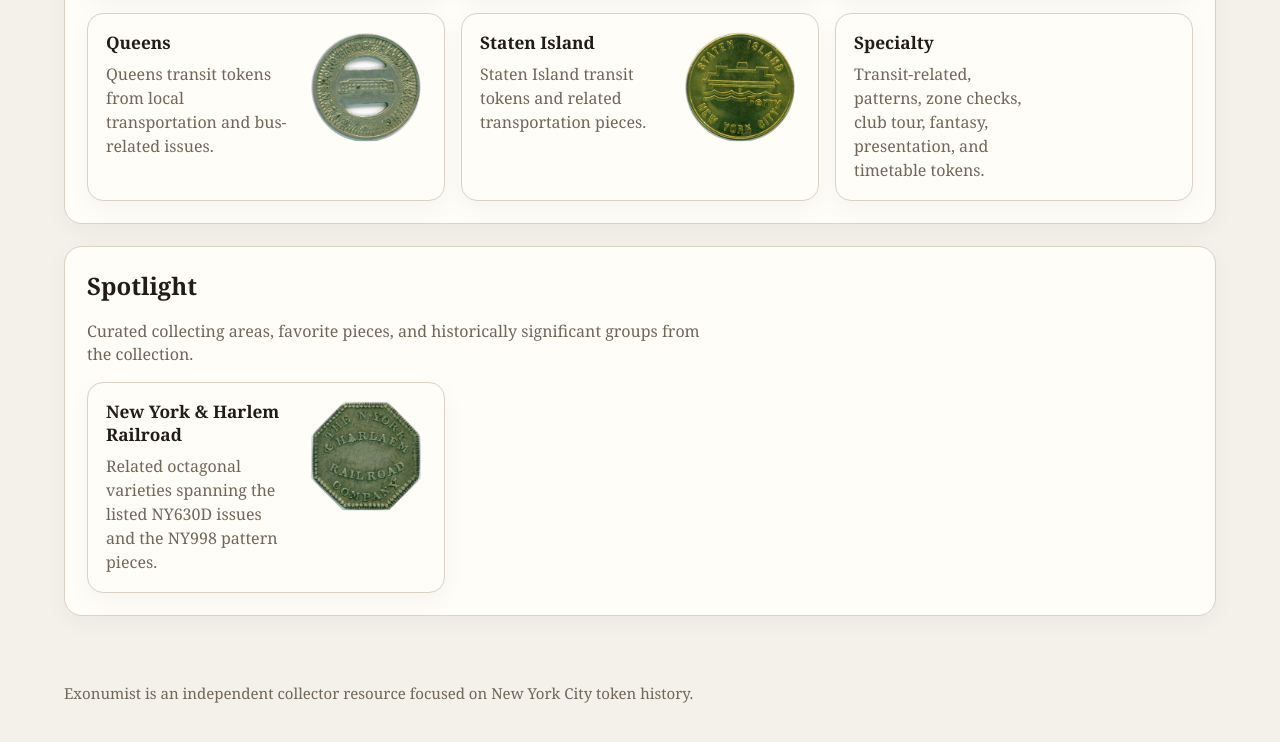
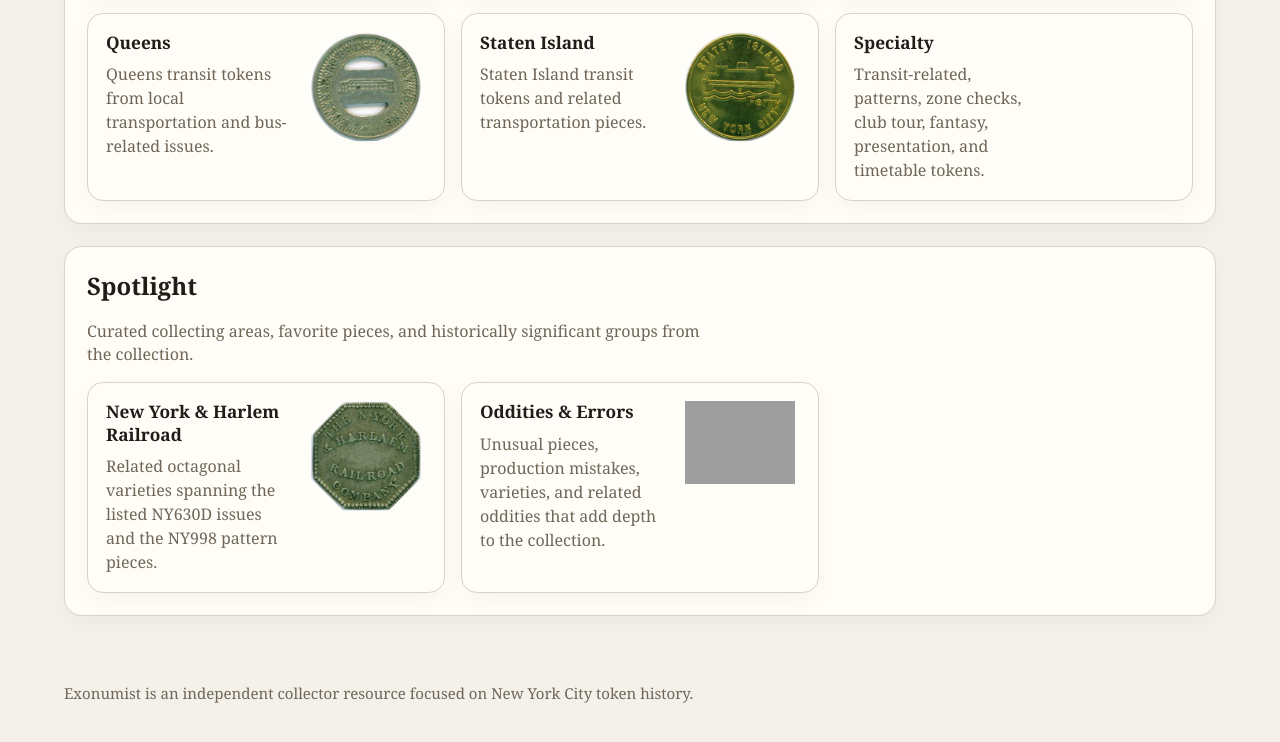
Before and after one commit to kellysbakery/exonumist, an Eleventy site: page src/index.njk in a window 1280 px wide. Shown: the part 1178-1920 px from the top of the page. Built offline with nearby package versions, Linux system fonts and the light colour scheme; Eleventy itself is replaced by a stand-in of ours; files that its build step writes are made by us from their sources; grey boxes are pictures that could not be loaded.

Commit message:
Add errors group to homepage spotlight

```diff
--- a/src/_data/groups.json
+++ b/src/_data/groups.json
@@ -72,7 +72,8 @@
     "order": 2,
     "url": "/groups/errors/",
     "cardImage": "/assets/images/thumb/odd-0003_o.webp",
-    "description": "Mistakes, varieties, and unusual transportation-related pieces."
+    "description": "Unusual pieces, production mistakes, varieties, and related oddities that add depth to the collection.",
+    "spotlight": true
   },
   {
     "key": "counterfeit",
--- a/src/index.njk
+++ b/src/index.njk
@@ -133,7 +133,7 @@ description: Collector-focused reference for New York City transportation tokens
 
   <div class="home-section-grid">
     {% for group in groups | sort(attribute="order") %}
-      {% if group.section == "spotlight" or group.featured %}
+      {% if group.section == "spotlight" or group.spotlight or group.featured %}
         {% set spotlightImage = group.cardImage or group.heroImage %}
         {% set spotlightImageForm = group.cardImageForm or group.heroImageForm %}
 
```
